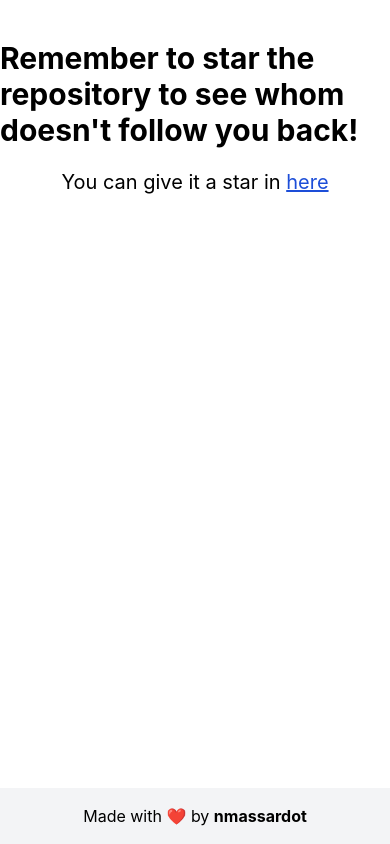
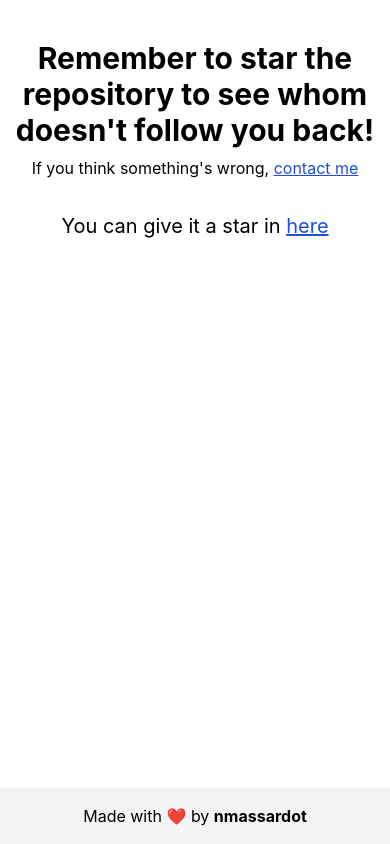
Before and after one commit to nmassardot/doesnt-follow-back, a React (Create React App) app: page /1 in a window 390 px wide. Built offline with nearby package versions, Linux system fonts and the light colour scheme; no server answers.

Commit message:
feat(havent-star): responsiveness and contact

```diff
--- a/src/components/SectionFollowers.jsx
+++ b/src/components/SectionFollowers.jsx
@@ -109,13 +109,30 @@ function SectionFollowers({ username }) {
         {!starredRepo && (
           <>
             <h1
-              className={clsx("text-3xl font-bold", "mb-5")}
+              className={clsx("text-3xl font-bold", "mb-2", "text-center")}
             >
               Remember to star the repository to see whom doesn't follow you back!
             </h1>
+            <p className={clsx("text-md", "mb-8")}>
+              If you think something's wrong, {" "}
+              <a
+                href="https://github.com/nmassardot/doesnt-follow-back/issues"
+                target="_blank"
+                rel="noreferrer"
+                className={clsx(
+                  "text-blue-700 hover:text-blue-500",
+                  "underline cursor-pointer",
+                )}
+              >
+                contact me
+              </a>
+            </p>
             <p className={clsx("text-xl")}>You can give it a star in {" "}
               <a
-                className={clsx("text-blue-700 hover:text-blue-500", "underline cursor-pointer")}
+                className={clsx(
+                  "text-blue-700 hover:text-blue-500",
+                  "underline cursor-pointer",
+                )}
                 href="https://github.com/nmassardot/doesnt-follow-back"
                 target="_blank"
                 rel="noreferrer"
```
